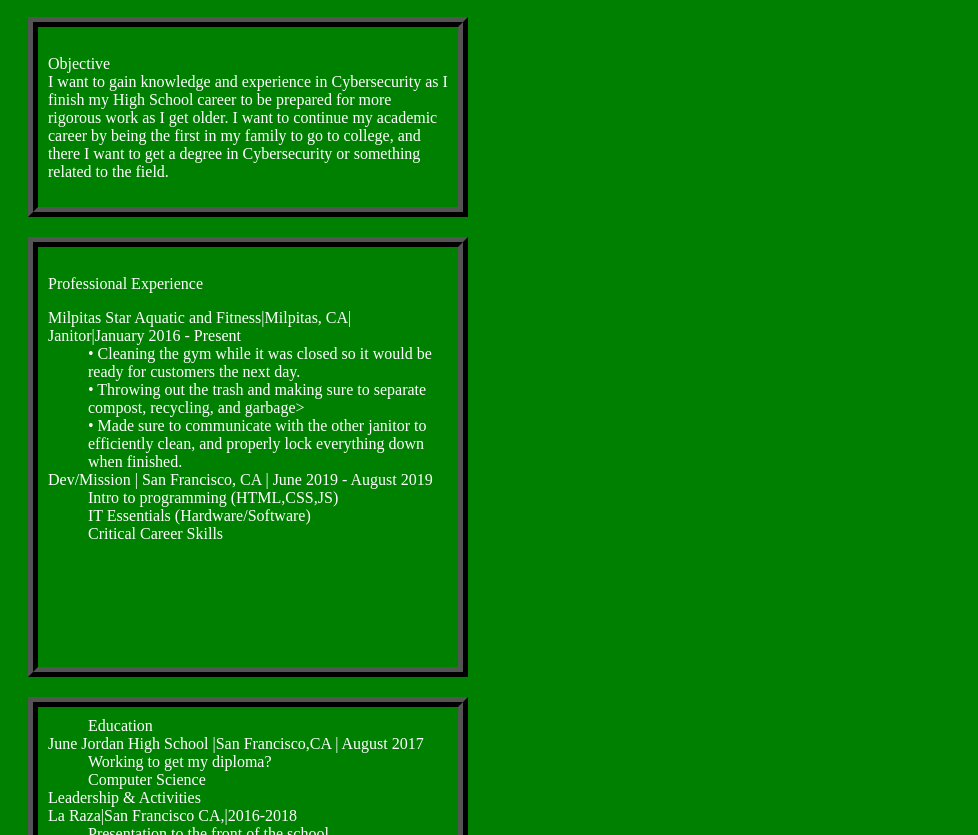
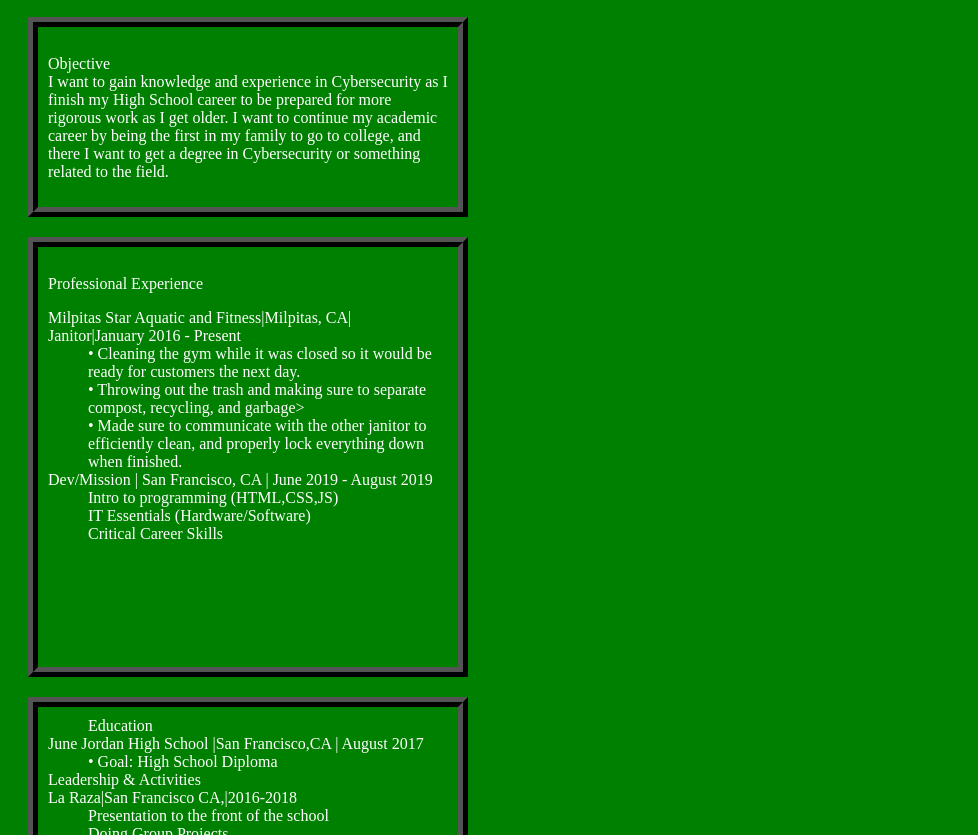
Before and after one commit to MIAYALA1/MyResume, a plain HTML site: page index.html in a window 1280 px wide. Shown: the part 117-952 px from the top of the page, without its empty margins (0-978 px from the left). Drawn offline with Linux system fonts and the light colour scheme.

Commit message:
improvement
remove

```diff
--- a/index.html
+++ b/index.html
@@ -27,8 +27,7 @@
  <div class="education">
 <dd>Education</dd>
 <dt>June Jordan High School |San Francisco,CA | August 2017</dt>
-<dd>Working to get my diploma?</dd>
-<dd>Computer Science</dd>
+<dd>• Goal: High School Diploma</dd>
 <dt>Leadership & Activities<dt>
  La Raza|San Francisco CA,|2016-2018
  <dd>Presentation to the front of the school<dd>
```
